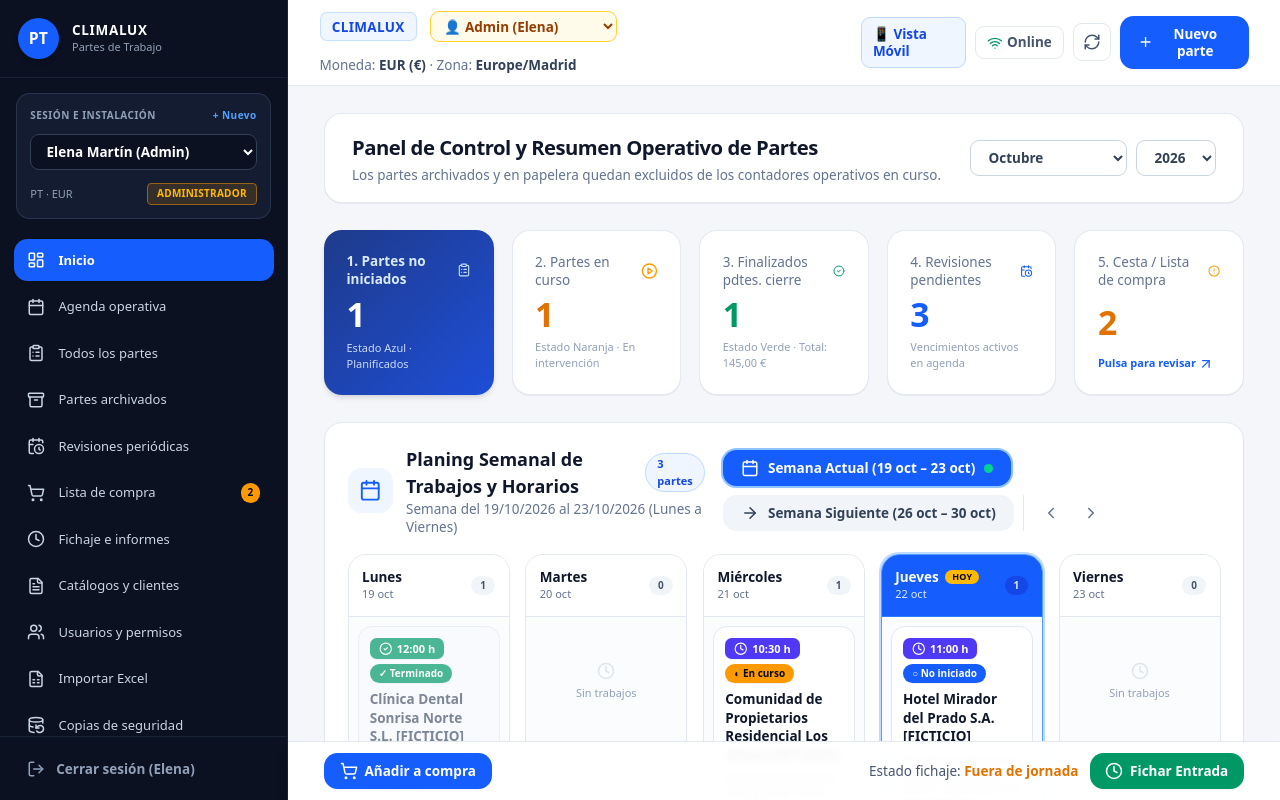
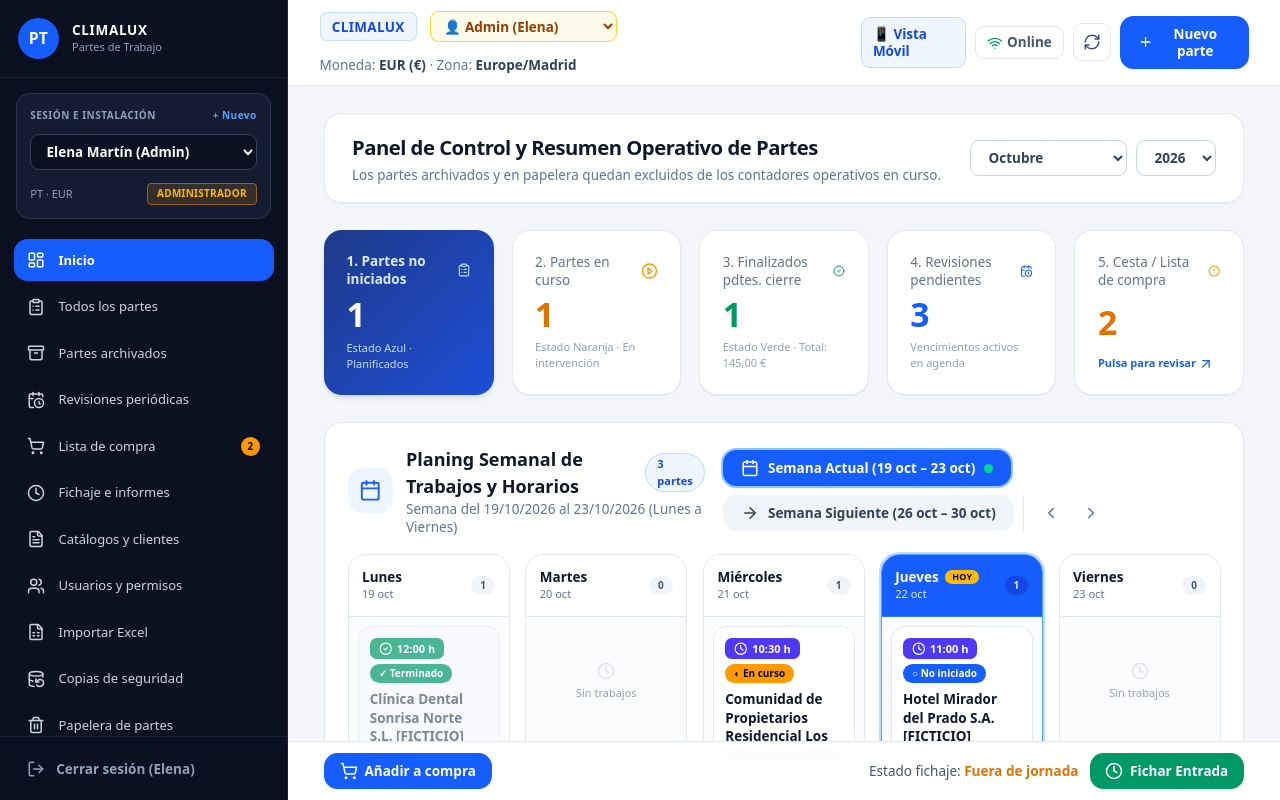
Before and after one commit to jugarbar666/app-partes-trabajo, a React (Vite) app: page / in a window 1280 px wide. Shown: the top 800 px of the page. Built offline with nearby package versions, Linux system fonts and the light colour scheme.

Commit message:
refactor: retirar agenda operativa del menu lateral de navegacion

```diff
--- a/src/App.tsx
+++ b/src/App.tsx
@@ -1051,19 +1051,6 @@ const MainApplicationContent: React.FC = () => {
           >
             <LayoutDashboard className="w-4 h-4 shrink-0" />
             <span>Inicio</span>
-          </button>
-
-          <button
-            type="button"
-            onClick={() => navigateTo('agenda')}
-            className={`w-full flex items-center gap-3 px-3 py-2.5 rounded-xl text-left transition ${
-              currentRoute === 'agenda'
-                ? 'bg-blue-600 text-white font-semibold shadow-sm'
-                : 'text-slate-300 hover:bg-white/5 hover:text-white'
-            }`}
-          >
-            <Calendar className="w-4 h-4 shrink-0" />
-            <span>Agenda operativa</span>
           </button>
 
           {isAdmin && (
```
